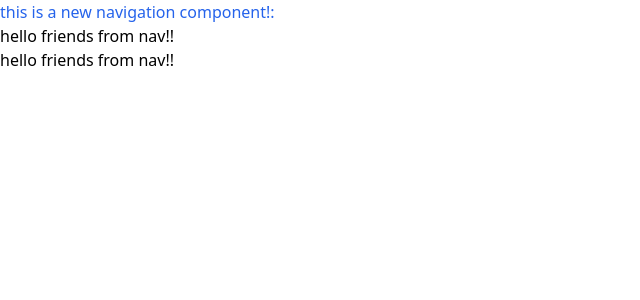
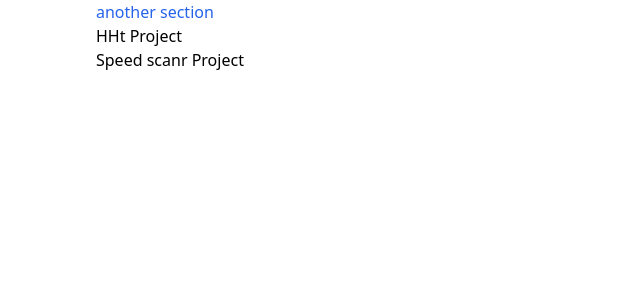
Before and after one commit to bengerlovin/bengerlovin.me, a Next.js app: page / in a window 1280 px wide. Shown: the top 300 px of the page, without its empty margins (0-640 px from the left). Built offline with nearby package versions, Linux system fonts and the light colour scheme.

Commit message:
page container and section set up (inspired by leerob.io's set up)

```diff
--- a/layouts/PageContainer.tsx
+++ b/layouts/PageContainer.tsx
@@ -1,11 +1,12 @@
 import Navigation from '@/components/Navigation';
 import React from 'react';
 
-export default function PageContainer() {
+export default function PageContainer({ children }) {
   return (
     <>
-      <p className='text-blue-600'> this is a new navigation component!: </p>
-      <Navigation />
+      <main className='flex flex-col justify-center max-w-6xl px-8 mx-auto'>
+        {children}
+      </main>
     </>
   );
 }
--- /dev/null
+++ b/layouts/PageSection.tsx
@@ -0,0 +1,9 @@
+import React from 'react';
+
+export default function PageSection({ children }) {
+  return (
+    <>
+      <div>{children}</div>
+    </>
+  );
+}
--- a/pages/index.tsx
+++ b/pages/index.tsx
@@ -1,11 +1,22 @@
 import Navigation from '@/components/Navigation';
 import PageContainer from '@/layouts/PageContainer';
+import PageSection from '@/layouts/PageSection';
+import Link from 'next/link';
 
 export default function Home() {
   return (
     <div>
-      <PageContainer />
-      <Navigation></Navigation>
+      <PageContainer>
+        <PageSection>
+          <div className='text-blue-600'>another section</div>
+        </PageSection>
+        <Link href='/projects/hht' as='/projects/hht'>
+          <a>HHt Project</a>
+        </Link>
+        <Link href='/projects/speedscanr' as='/projects/speedscanr'>
+          <a>Speed scanr Project</a>
+        </Link>
+      </PageContainer>
     </div>
   );
 }
--- /dev/null
+++ b/pages/projects/hht.tsx
@@ -0,0 +1,5 @@
+import React from 'react';
+
+export default function HHTProject() {
+  return <div>HHTProject page</div>;
+}
--- /dev/null
+++ b/pages/projects/speedscanr.tsx
@@ -0,0 +1,26 @@
+import React, { useState } from 'react';
+
+export default function SpeedScanrProject() {
+  const [apiData, setApiData] = useState(null);
+
+  async function callHelloApi() {
+    const response = await fetch('http://localhost:3000/api/hello');
+    const data = await response.json();
+    setApiData(data);
+  }
+
+  return (
+    <>
+      <div>Speed scanr project</div>
+      <button onClick={callHelloApi}>Call hello</button>
+      <button onClick={() => setApiData(null)}>clear Data</button>
+
+      {apiData && (
+        <div>
+          <p className='font-bold'>api data</p>
+          <span className='font-semibold text-red-500'>{apiData.name}</span>
+        </div>
+      )}
+    </>
+  );
+}
```
